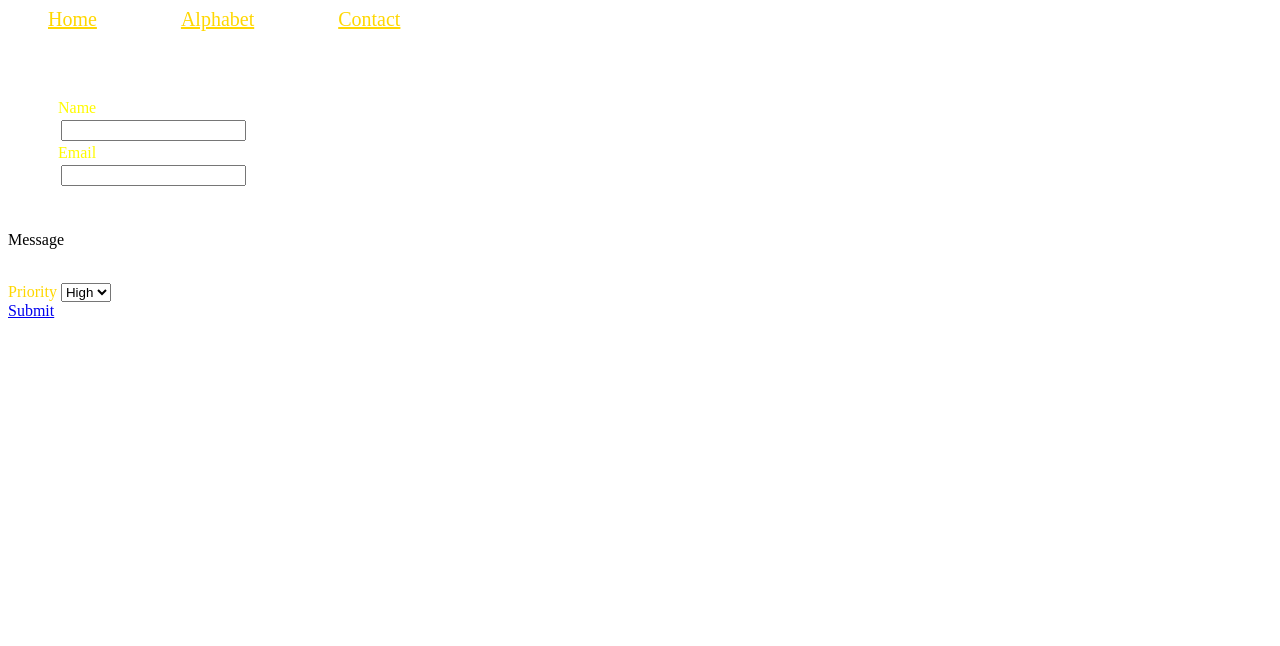
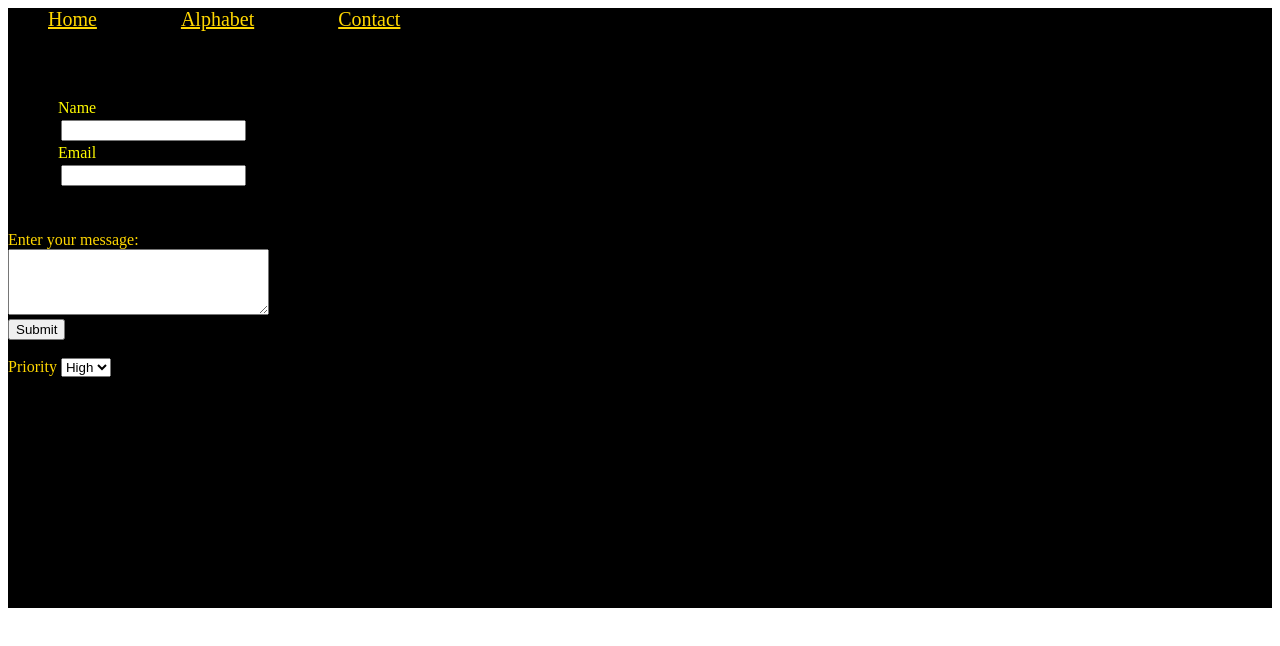
Before and after one commit to MRachel1/Assignment, a plain HTML site: page contact.html in a window 1280 px wide. Drawn offline with Linux system fonts and the light colour scheme.

Commit message:
Update contact.html

```diff
--- a/contact.html
+++ b/contact.html
@@ -4,18 +4,15 @@
     <meta charset="UTF-8">
     <meta name="viewport" content="width=device-width, initial-scale=1.0">
     <link rel="stylesheet"href="contact.css">
-    <script defer src ="index.js"></script>
-    <title>Document</title>
-    <!-- CSS only -->
-  </head>
+     <title>Message Interactive Box</title>
+    </head>
   <body>
-    <div id ="Contact"></div>
+    <div id ="Page">
     <nav>
         <a href= "index.html">Home</a>
         <a href= "alphabet.html">Alphabet</a>
        <a href= "contact.html">Contact</a>
         </nav>
-
        <div id="mid-section">
         <br>
          <table>Name<td><input type = "text" id="name"/></td>
@@ -23,15 +20,18 @@
         </br>
         </table>
         </div>
-       <p>Message</p>
+
+        <form action="/url" method="POST">
+          <label for="message">Enter your message:</label><br>
+          <textarea id="message" name="message" rows="4" cols="30" required></textarea><br>
+          <input type="submit" value="Submit">
+      </form>
+
        <br>
        <label>Priority</label>
-       <select name="High Low" id="High Low"><option value="High">High</option>
+       <select name="High" id="Low"><option value="High">High</option>
        <option value="Low">Low</option>
       </select>
-<div id="bottom">
-    <a href="/" class="bn5">Submit</a>
-  </div>
     </br>
 </body>
  </div>
```
